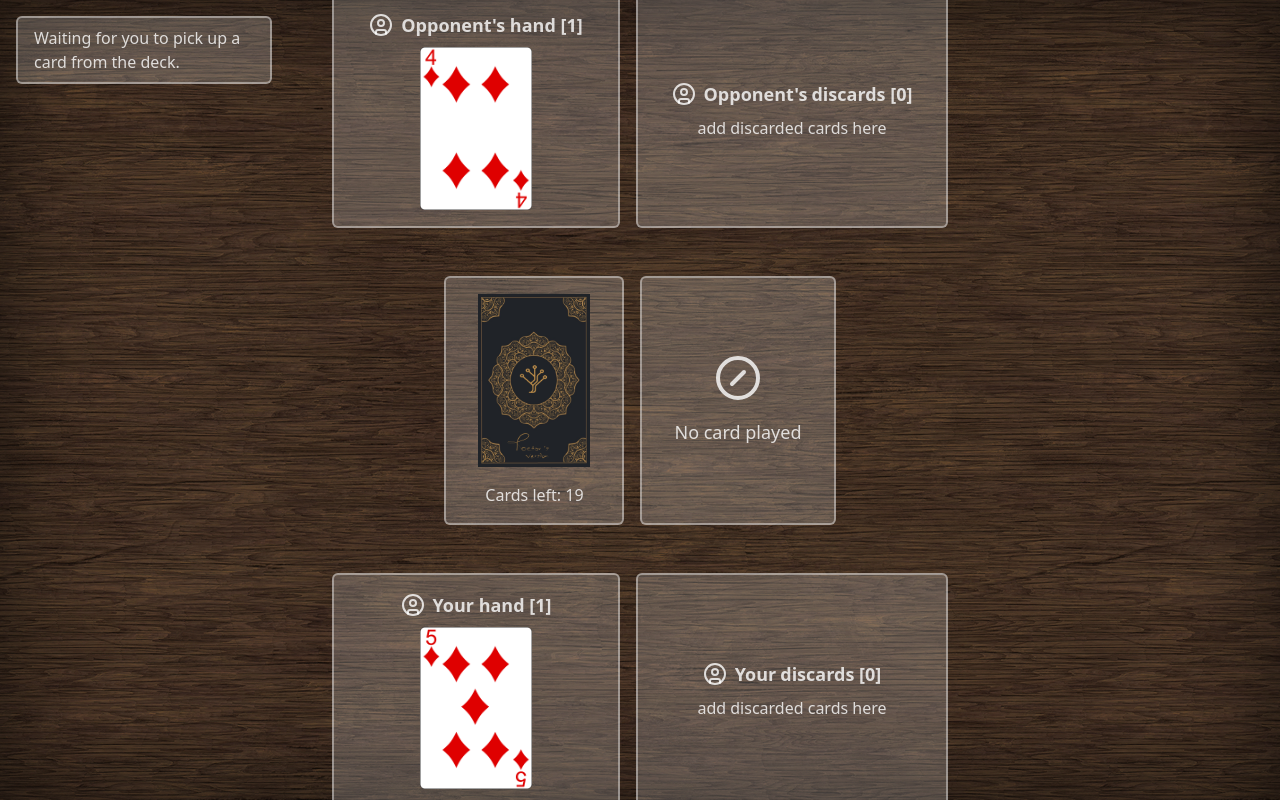
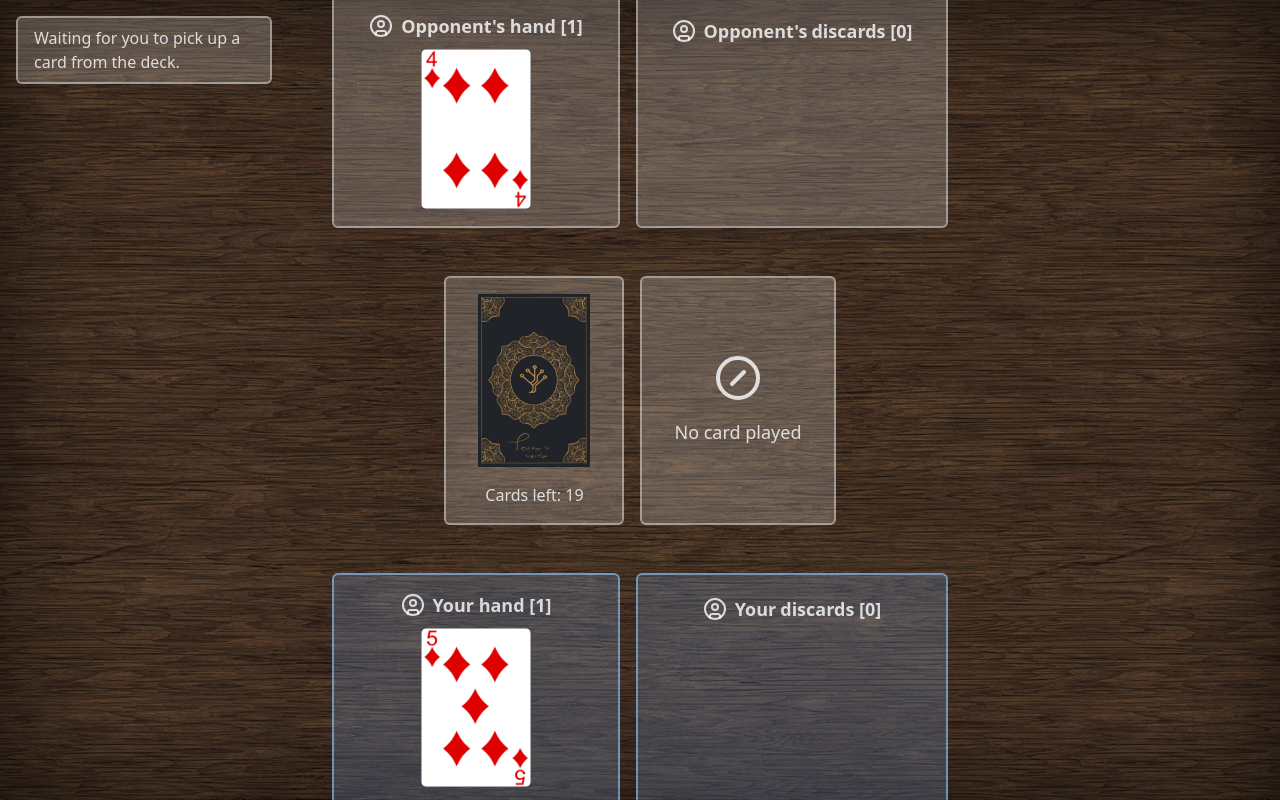
Before and after one commit to tactordev/cards-tnp, a Next.js app: page /local in a window 1280 px wide. Built offline with nearby package versions, Linux system fonts and the light colour scheme.

Commit message:
Visual updates

```diff
--- a/app/local/page.tsx
+++ b/app/local/page.tsx
@@ -63,7 +63,7 @@ function Hand({ id }: { id: number; }) {
             gc.game.deck.length === 0 ?
                 <div>Handing out cards...</div>
             : (
-                <div className={`hand-background rounded-md py-4 px-8 flex flex-col items-center justify-center ${gc.game.stateAgent === id ? "bg-blue-600/20" : ""} w-72`}>
+                <div className={`hand-background rounded-md py-4 px-8 flex flex-col items-center justify-center ${gc.game.stateAgent === id ? "!bg-blue-300/20 !border-blue-300/60" : ""} w-72`}>
                     <div className="flex flex-row items-center justify-center gap-2 font-semibold text-lg mb-2">
                         <CircleUser />
                         <p>{id === 0 ? "Opponent's hand" : "Your hand"} [{gc.game.players[id].hand.length}]</p>
@@ -71,7 +71,7 @@ function Hand({ id }: { id: number; }) {
                     <div className="flex flex-row items-center justify-center gap-2">
                         {
                             gc.game.players[id].hand.map((card, index) => (
-                                <Image src={`/cards/playing_cards/${card.value === 1 ? "A_of_diamonds" : card.value === 10 ? "T_of_diamonds" : card.value === 0 ? "red_joker" : `${card.value}_of_diamonds`}.png`}alt={`${card.value}`} width={256} height={256} className="w-28 h-auto" key={index} />
+                                <Image src={`/cards/playing_cards/${card.value === 1 ? "A_of_diamonds" : card.value === 10 ? "T_of_diamonds" : card.value === 0 ? "red_joker" : `${card.value}_of_diamonds`}.png`}alt={`${card.value}`} width={256} height={256} className="w-28 h-auto hover:cursor-pointer border-1 border-transparent hover:border-yellow-500 rounded-md transition-all duration-200" key={index} />
                             ))
                         }
                     </div>
@@ -91,13 +91,13 @@ function DiscardedHand({ id }: { id: number; }) {
     return (
         gc && gc.game && (
             <div>
-                <div className="hand-background rounded-md py-4 px-8 flex flex-col items-center justify-center w-78 h-full">
+                <div className={`hand-background rounded-md py-4 px-8 flex flex-col items-center justify-center w-78 h-full ${gc.game.stateAgent === id ? "!bg-blue-300/20 !border-blue-300/60" : ""}`}>
                     <div className="flex flex-row items-center justify-center gap-2 font-semibold text-lg mb-2">
                         <CircleUser />
                         <p className="flex items-center min-w-0 overflow-hidden"><span className="inline-block truncate mr-1">{id === 0 ? "Opponent's" : "Your"}</span><span className="shrink-0">discards [{gc.game.players[id].discarded.length}]</span></p>
                     </div>
                     <div className="flex flex-row items-center justify-center gap-2">
-                        add discarded cards here
+                        <div className="w-24 h-38" />
                     </div>
                 </div>
             </div>
```
